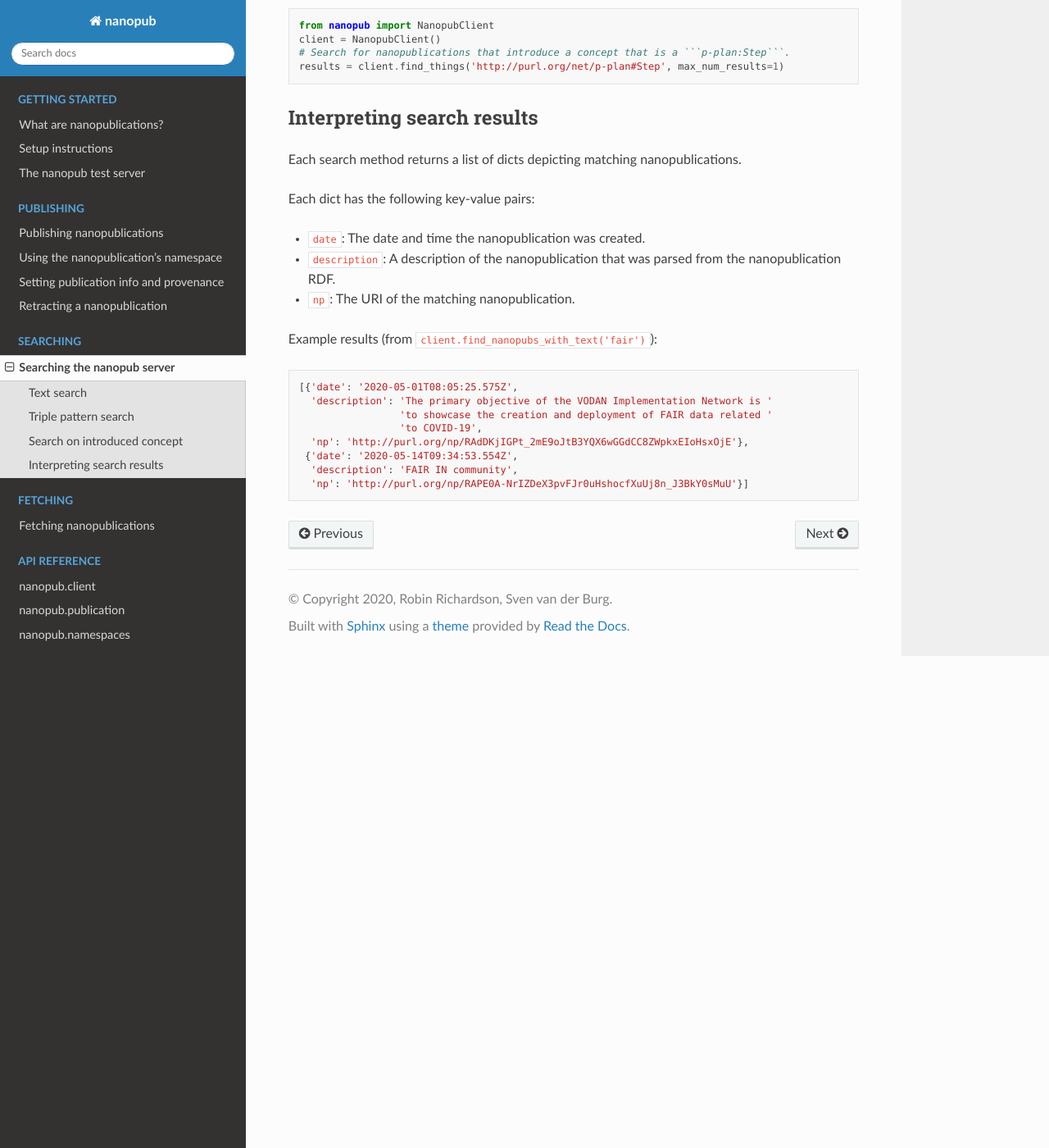
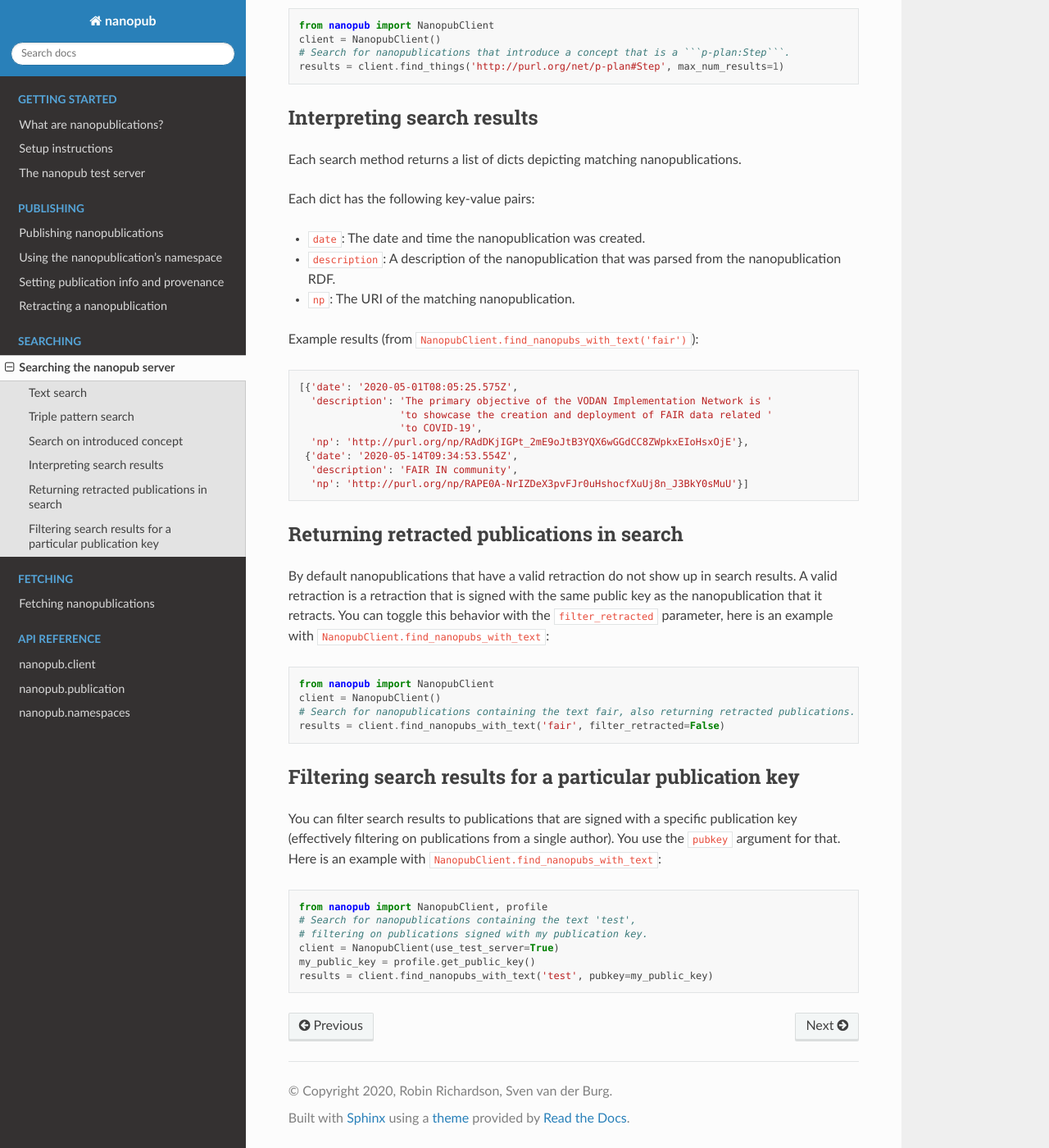
Before and after one commit to fair-workflows/nanopub, a Sphinx documentation site: the page built from docs/searching.md, in a window 1280 px wide and 1400 px high, scrolled down 852 px. Shown: the whole window at 82% size. Built offline with Sphinx 7.4.7 and the Read the Docs theme 2.0.0, drawn with Linux system fonts in a browser that asks for light colours; the version number is read from the project's files by our own code.

Commit message:
Update documentation

````diff
--- a/docs/searching.md
+++ b/docs/searching.md
@@ -41,7 +41,7 @@ Each dict has the following key-value pairs:
 * `description`: A description of the nanopublication that was parsed from the nanopublication RDF.
 * `np`: The URI of the matching nanopublication.
 
-Example results (from `client.find_nanopubs_with_text('fair')`):
+Example results (from `NanopubClient.find_nanopubs_with_text('fair')`):
 ```python
 [{'date': '2020-05-01T08:05:25.575Z',
   'description': 'The primary objective of the VODAN Implementation Network is '
@@ -52,3 +52,30 @@ Example results (from `client.find_nanopubs_with_text('fair')`):
   'description': 'FAIR IN community',
   'np': 'http://purl.org/np/RAPE0A-NrIZDeX3pvFJr0uHshocfXuUj8n_J3BkY0sMuU'}]
 ```
+
+## Returning retracted publications in search
+By default nanopublications that have a valid retraction do not show up in search results.
+A valid retraction is a retraction that is signed with the same public key as
+the nanopublication that it retracts.
+You can toggle this behavior with the `filter_retracted` parameter,
+here is an example with `NanopubClient.find_nanopubs_with_text`:
+```python
+from nanopub import NanopubClient
+client = NanopubClient()
+# Search for nanopublications containing the text fair, also returning retracted publications.
+results = client.find_nanopubs_with_text('fair', filter_retracted=False)
+```
+
+## Filtering search results for a particular publication key
+You can filter search results to publications that are signed with
+a specific publication key (effectively filtering on publications from a single author).
+You use the `pubkey` argument for that.
+Here is an example with `NanopubClient.find_nanopubs_with_text`:
+```python
+from nanopub import NanopubClient, profile
+# Search for nanopublications containing the text 'test',
+# filtering on publications signed with my publication key.
+client = NanopubClient(use_test_server=True)
+my_public_key = profile.get_public_key()
+results = client.find_nanopubs_with_text('test', pubkey=my_public_key)
+```
````
Also changed, not shown: docs/publishing/retraction.md (+17 -0 lines), 2 other files.
